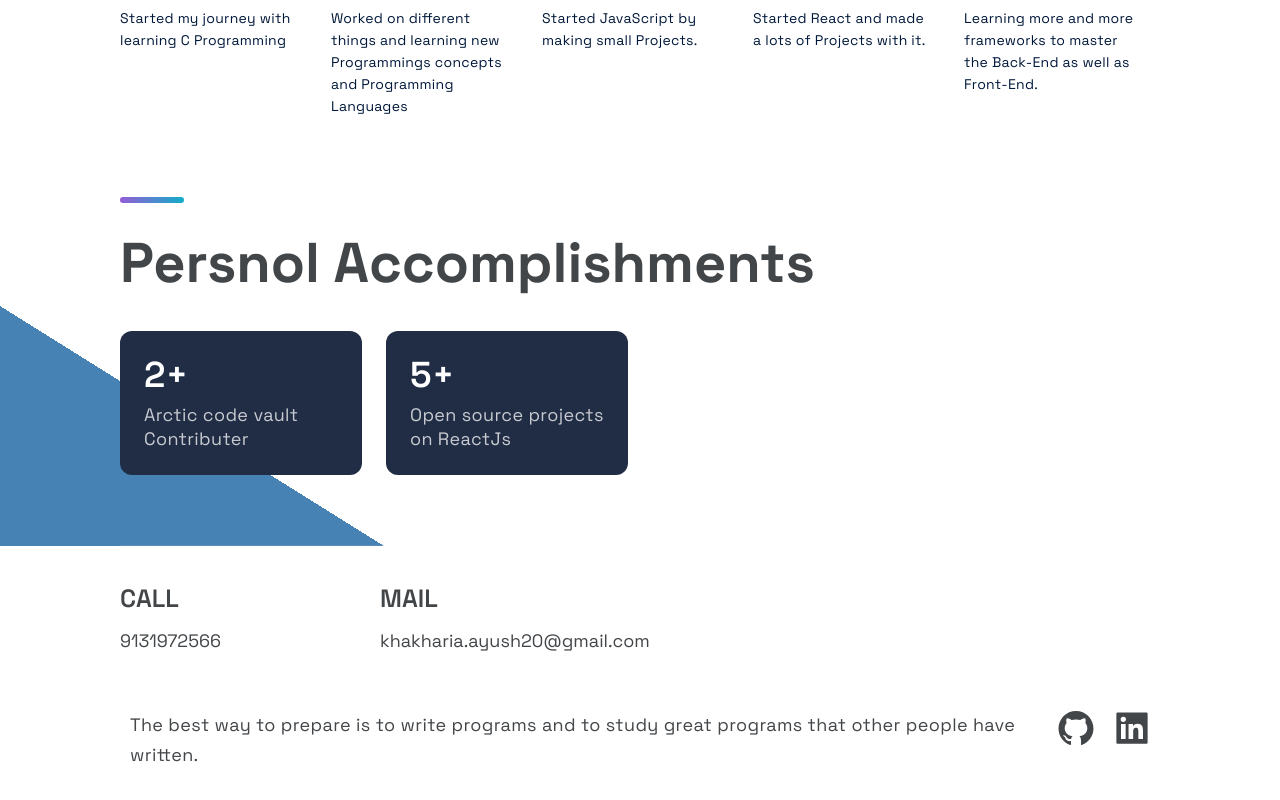
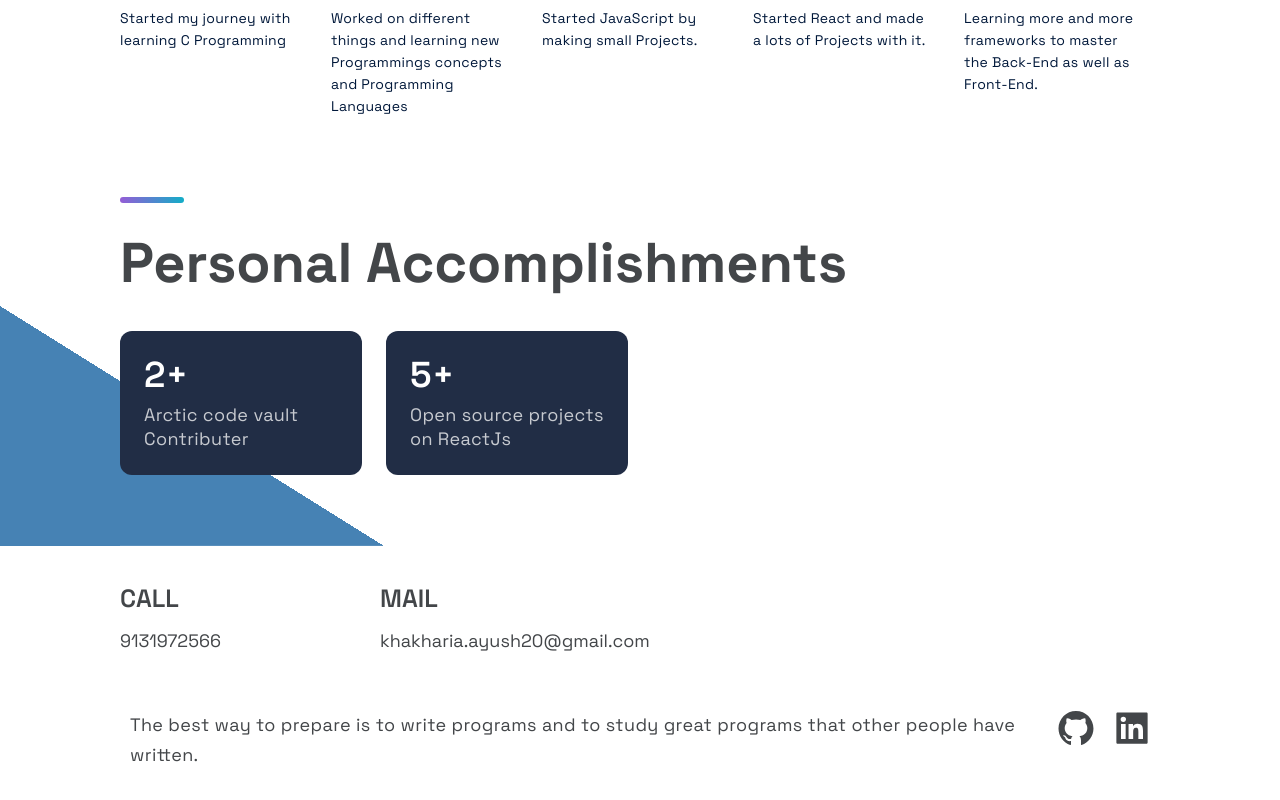
Before and after one commit to ayush200998/Portfolio, a Next.js app: page / in a window 1280 px wide. Shown: the part 4254-5054 px from the top of the page. Built offline with nearby package versions, Linux system fonts and the light colour scheme.

Commit message:
changes made

```diff
--- a/src/components/Acomplishments/Acomplishments.js
+++ b/src/components/Acomplishments/Acomplishments.js
@@ -10,7 +10,7 @@ const data = [
 
 const Acomplishments = () => (
   <Section>
-    <SectionTitle>Persnol Accomplishments</SectionTitle>
+    <SectionTitle>Personal Accomplishments</SectionTitle>
     <Boxes>
       {data.map((card, index) => (
         <Box key={index}>
```
